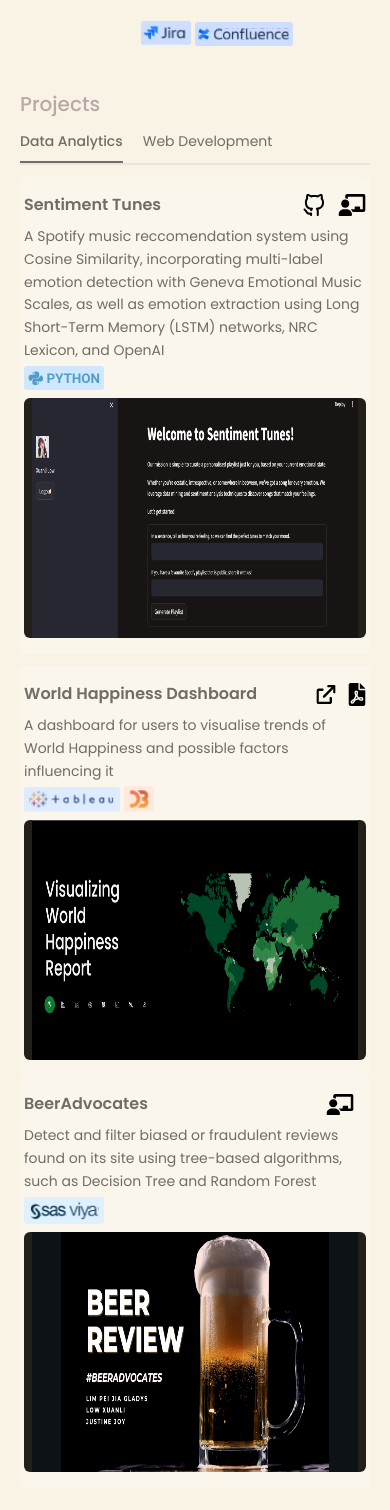
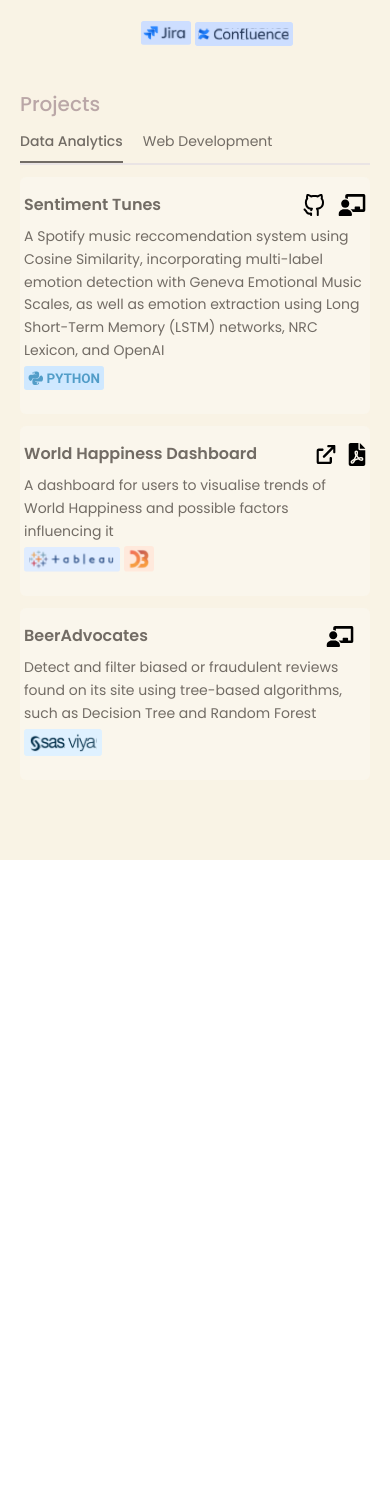
Before and after one commit to xuanli286/portoflio-website, a Vue app: page / in a window 390 px wide. Shown: the part 1481-2991 px from the top of the page. After the commit the page ends 2341 px from the top, so only its background shows below. Built offline with nearby package versions, Linux system fonts and the light colour scheme.

Commit message:
hide da proj img for responsiveness

```diff
--- a/src/views/HomeView.vue
+++ b/src/views/HomeView.vue
@@ -99,6 +99,7 @@
           Web Development
         </div>
       </div>
+
       <div v-if="isMachine" class="mt-3">
         <div class="bg-yellow hover:bg-yellow-50 w-full rounded-md px-1 py-4 mb-3" @mouseenter="isSentiment=true" @mouseleave="isSentiment=false">
           <div class="flex items-center mb-2">
@@ -118,13 +119,13 @@
             A Spotify music reccomendation system using Cosine Similarity, incorporating multi-label emotion detection with Geneva Emotional Music Scales, as well as emotion extraction using Long Short-Term Memory (LSTM) networks, NRC Lexicon, and OpenAI
           </p>
           <img class="w-20 mb-2" src="@/assets/icons/python.svg" alt="">
-          <div class="px-2 w-full h-60 rounded-md bg-black flex items-center justify-center transition duration-1500">
+          <div class="px-2 w-full h-60 rounded-md bg-black hidden md:flex items-center justify-center transition duration-1500">
             <img v-if="!isSentiment" class="h-60" src="@/assets/projects/sentiment_tunes/login.png" alt="">
             <img v-else class="h-60" src="@/assets/projects/sentiment_tunes/recommendation.png" alt="">
           </div>
         </div>
 
-        <div class="bg-yellow hover:bg-yellow-50 w-full rounded-md px-1 py-4" @mouseenter="isWorld=true" @mouseleave="isWorld=false">
+        <div class="bg-yellow hover:bg-yellow-50 w-full rounded-md px-1 py-4 mb-3" @mouseenter="isWorld=true" @mouseleave="isWorld=false">
           <div class="flex items-center mb-2">
             <p class="font-semibold text-base" :class="{'text-pink':isWorld}">World Happiness Dashboard</p>
             <div class="ml-auto flex items-center">
@@ -145,7 +146,7 @@
             <img class="w-24 mr-1" src="@/assets/icons/tableau.svg" alt="Tableau">
             <img class="w-[30px]" src="@/assets/icons/d3.svg" alt="d3.js">
           </div>
-          <div class="px-2 w-full h-60 rounded-md bg-black flex items-center justify-center transition duration-1500">
+          <div class="px-2 w-full h-60 rounded-md bg-black hidden md:flex items-center justify-center transition duration-1500">
             <img v-if="!isWorld" class="h-60" src="@/assets/projects/world_happiness/frontpage.png" alt="">
             <img v-else class="h-60" src="@/assets/projects/world_happiness/dashboard.png" alt="">
           </div>
@@ -164,15 +165,41 @@
           <p class="mb-1">
             Detect and filter biased or fraudulent reviews found on its site using tree-based algorithms, such as Decision Tree and Random Forest
           </p>
-          <img class="w-20 mr-1 mb-2" src="@/assets/icons/sas.svg" alt="SAS">
-          <div class="px-2 w-full h-60 rounded-md bg-black flex items-center justify-center transition duration-1500">
+          <img class="w-[78px] mr-1 mb-2" src="@/assets/icons/sas.svg" alt="SAS">
+          <div class="px-2 w-full h-60 rounded-md bg-black hidden md:flex items-center justify-center transition duration-1500">
             <img v-if="!isBeer" class="h-60" src="@/assets/projects/beer_advocates/frontpage.png" alt="">
             <img v-else class="h-60" src="@/assets/projects/beer_advocates/output.png" alt="">
           </div>
         </div>
       </div>
+
       <div v-else class="mt-3">
-        Web
+        <div class="bg-yellow hover:bg-yellow-50 w-full rounded-md px-1 py-4 mb-3" @mouseenter="isWorld=true" @mouseleave="isWorld=false">
+          <div class="flex items-center mb-2">
+            <p class="font-semibold text-base" :class="{'text-pink':isWorld}">Goldman Sachs Portfolio Analyser</p>
+            <div class="ml-auto flex items-center">
+              <a class="mr-3 transition-transform hover:scale-110" href="https://va-t3-world-happiness-d3-dashboard.netlify.app/" target="_blank" @mouseenter="isWorldRedirect=true" @mouseleave="isWorldRedirect=false">
+                <img v-if="isWorld && isWorldRedirect" class="w-5" src="@/assets/icons/redirect_hover.svg" alt="">
+                <img v-else class="w-5" src="@/assets/icons/redirect.svg" alt="">
+              </a>
+              <a class="transition-transform hover:scale-110" href="/World Happiness Report.pdf" target="_blank" @mouseenter="isWorldPdf=true" @mouseleave="isWorldPdf=false">
+                <img v-if="isWorld && isWorldPdf" class="w-[18px]" src="@/assets/icons/pdf_hover.svg" alt="">
+                <img v-else class="w-[18px]" src="@/assets/icons/pdf.svg" alt="">
+              </a>
+            </div>
+          </div>
+          <p class="mb-1">
+            An application that aids investment advisors and finance professionals in analysing investment portfolios' performance and making informed investment decisions.
+          </p>
+          <div class="flex items-center mb-2">
+            <img class="w-24 mr-1" src="@/assets/icons/tableau.svg" alt="Tableau">
+            <img class="w-[30px]" src="@/assets/icons/d3.svg" alt="d3.js">
+          </div>
+          <div class="px-2 w-full h-60 rounded-md bg-black hidden md:flex items-center justify-center transition duration-1500">
+            <img v-if="!isWorld" class="h-60" src="@/assets/projects/world_happiness/frontpage.png" alt="">
+            <img v-else class="h-60" src="@/assets/projects/world_happiness/dashboard.png" alt="">
+          </div>
+        </div>
       </div>
     </div>
   </div>
```
